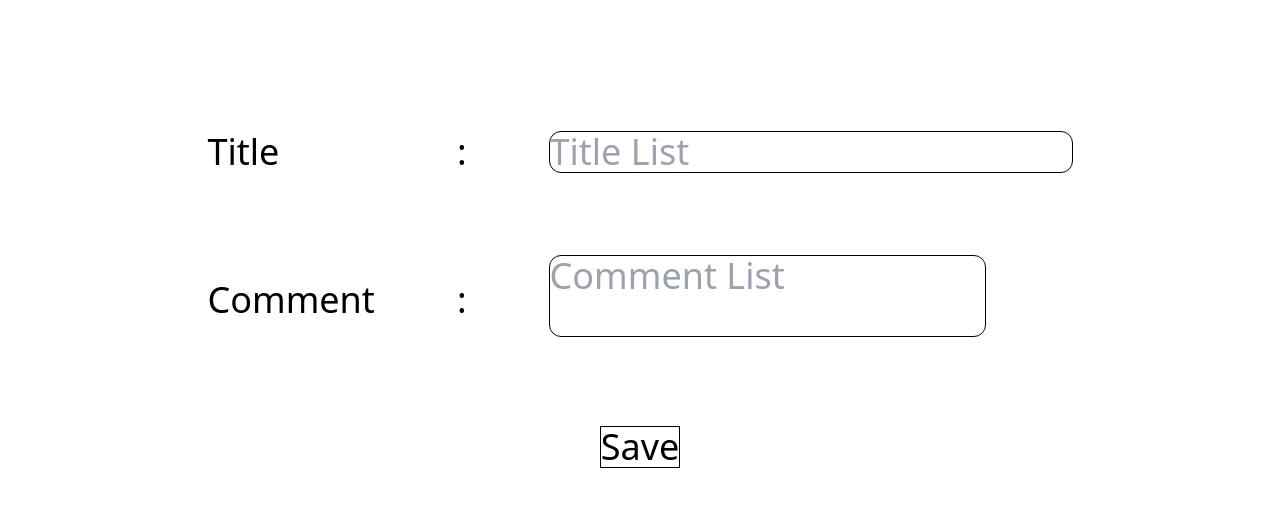
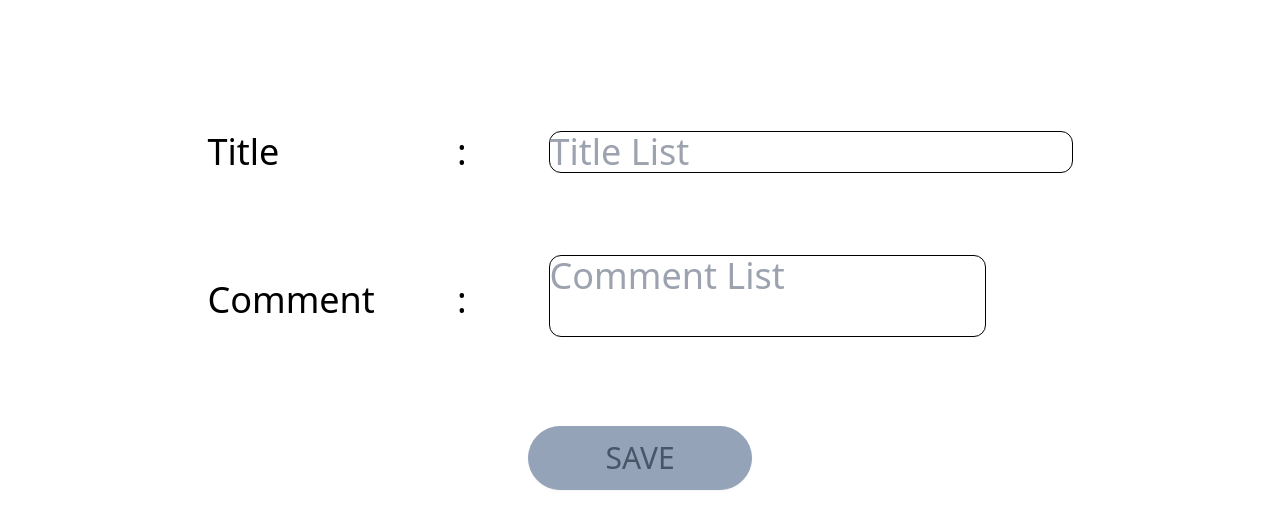
Before and after one commit to irfan2543/todolist, a website: page index.html in a window 1280 px wide. Shown: the part 286-814 px from the top of the page. Drawn offline with nearby package versions, Linux system fonts and the light colour scheme.

Commit message:
Add Style Button

```diff
--- a/index.html
+++ b/index.html
@@ -30,7 +30,7 @@
                         <td><textarea name="comment" id="commentTodo" placeholder="Comment List" class=" resize-none border border-black outline-none focus:border-blue-300 focus:ring-1 focus:ring-blue-500 rounded-xl"></textarea></td>
                     </tr>
                     <tr class="text-center">
-                        <td colspan="3"><button onclick="addSession()" class="border border-black">Save</button></td>
+                        <td colspan="3"><button onclick="addSession()" class="w-56 h-16  bg-slate-400 rounded-full border border-slate-400 py-2 px-4 text-center text-3xl font-sans transition-all shadow-sm hover:shadow-lg text-slate-600 hover:text-white hover:bg-slate-800 hover:border-slate-800 focus:text-white focus:bg-slate-800 focus:border-slate-800 active:border-slate-800 active:text-white active:bg-slate-800 disabled:pointer-events-none disabled:opacity-50 disabled:shadow-none" type="button">SAVE</button></td>
                     </tr>
                 </table>
             </div>
```
Also changed, not shown: src/output.css.
